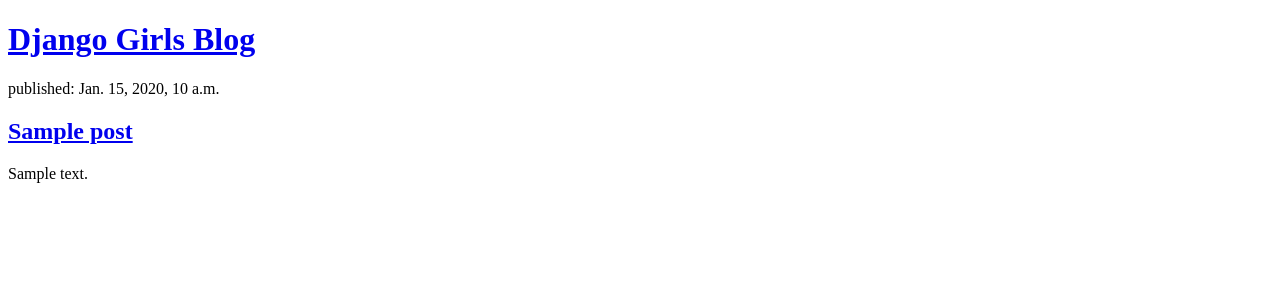
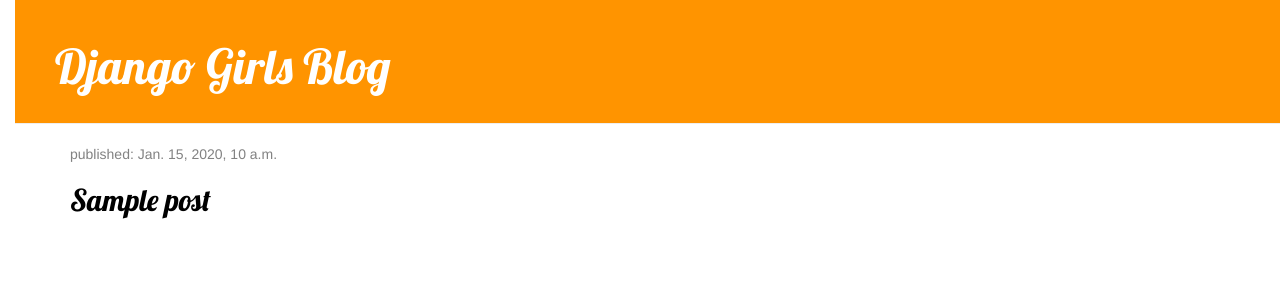
Before and after one commit to abhishekvaranasi/blog, a Django app: template blog/templates/blog/post_list.html in a window 1280 px wide. Shown: the top 300 px of the page. Run offline with Django 3.2, Linux system fonts and the light colour scheme; the template is opened without the code that fills it: values that come from a table or form of the project are taken from there, others are empty; tables that the repository leaves empty hold one stand-in row (values such as "Sample post"); some libraries are stand-ins or nearby versions.

Commit message:
Added view and template for detailed blog post.

```diff
--- /dev/null
+++ b/blog/static/css/blog.css
@@ -0,0 +1,49 @@
+.page-header {
+  background-color: #ff9400;
+  margin-top:0;
+  padding:20px 20px 20px 40px;
+}
+.page-header h1, .page-header h1 a, .page-header h1 a:visited, .page-header a:active {
+  color:#ffffff;
+  font-size: 36pt;
+  text-decoration: none;
+}
+
+.content{
+  margin-left: 40px;
+}
+
+h1,h2,h3,h4 {
+  font-family: 'Lobster', cursive;
+}
+
+.date {
+  color:#828282;
+  }
+
+.save {
+  float: right;
+}
+
+.post-form textarea, .post-form input {
+  width : 100%;
+}
+
+.top-menu, .top-menu:hover, .top-menu:visited {
+  color: #ffffff;
+  float : right;
+  font-size:26pt;
+  margint-right: 20px;
+}
+
+.post {
+  margin-bottom : 70px;
+}
+
+.post h2 a, .post h2 a:visited {
+  color: #000000;
+}
+
+body {
+  padding-left: 15px;
+}
--- /dev/null
+++ b/blog/templates/blog/base.html
@@ -0,0 +1,26 @@
+{% load staticfiles %}
+<!DOCTYPE html>
+<html>
+  <head>
+    <meta charset="utf-8">
+    <title>Django Girls Blog</title>
+    <link rel="stylesheet" href="//maxcdn.bootstrapcdn.com/bootstrap/3.2.0/css/bootstrap.min.css">
+<link rel="stylesheet" href="//maxcdn.bootstrapcdn.com/bootstrap/3.2.0/css/bootstrap-theme.min.css">
+    <link rel="stylesheet" href="{% static 'css/blog.css' %}">
+    <link href="//fonts.googleapis.com/css?family=Lobster&subset=latin,latin-ext" rel="stylesheet" type="text/css">
+  </head>
+  <body>
+    <div class="page-header">
+      <h1><a href="{% url "index" %}">Django Girls Blog</a></h1>
+      </div>
+      <div class="content container">
+        <div class="row">
+          <div class="col-md-8">
+            {% block content %}
+            {% endblock %}
+          </div>
+        </div>
+      </div>
+
+  </body>
+</html>
--- a/blog/templates/blog/post_list.html
+++ b/blog/templates/blog/post_list.html
@@ -1,19 +1,11 @@
-<!DOCTYPE html>
-<html>
-  <head>
-    <meta charset="utf-8">
-    <title>Django Girls Blog</title>
-  </head>
-  <body>
-    <div class="">
-      <h1><a href="#">Django Girls Blog</a></h1>
-      </div>
-      {% for post in posts %}
-      <div class="">
-        <p>published: {{post.published_date}}</p>
-        <h2><a href="#">{{post.title}}</a></h2>
-        <p>{{post.text|linebreaksbr}}</p>
-      </div>
-      {% endfor %}
-  </body>
-</html>
+{% extends 'blog/base.html' %}
+{% block content %}
+{% for post in posts %}
+<div class="post">
+  <div class="date">
+    <p>published: {{post.published_date}}</p>
+  </div>
+<h2><a href="{% url 'post_detail' pk=post.pk %}">{{post.title}}</a></h2>
+</div>
+{% endfor %}
+{% endblock %}
--- a/blog/urls.py
+++ b/blog/urls.py
@@ -2,6 +2,7 @@ from django.conf.urls import url
 from . import views
 
 urlpatterns =[
-    url(r'^$',views.post_list, name ="post_list")
+    url(r'^$',views.post_list, name ="index"),
+    url(r'post/(?P<pk>\d+)/', views.post_detail, name="post_detail"),
 
 ]
--- a/blog/views.py
+++ b/blog/views.py
@@ -1,7 +1,11 @@
-from django.shortcuts import render
+from django.shortcuts import render, get_object_or_404
 from .models import Post
 from django.utils import timezone
 # Create your views here.
 def post_list(request):
     posts = Post.objects.filter(published_date__lte=timezone.now()).order_by('published_date')
     return render(request,'blog/post_list.html',{'posts':posts})
+
+def post_detail(request, pk):
+    post = get_object_or_404(Post, pk=pk)
+    return render(request, 'blog/post_detail.html', {'post': post})
--- a/djangogirls/urls.py
+++ b/djangogirls/urls.py
@@ -18,5 +18,5 @@ from django.contrib import admin
 
 urlpatterns = [
     url(r'^admin/', admin.site.urls),
-    url(r'^$', include('blog.urls'))
+    url(r'^', include('blog.urls'), name="index"),
 ]
```
Also changed, not shown: blog/templates/blog/post_detail.html (added, +13 -0 lines).
